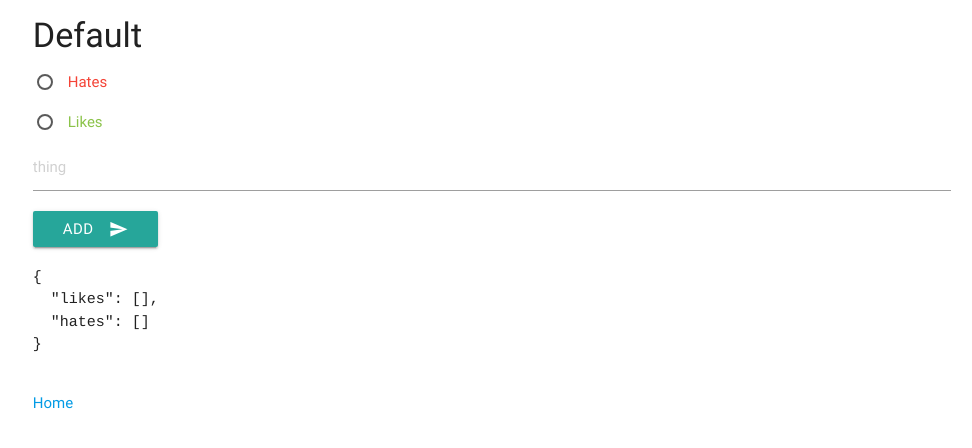
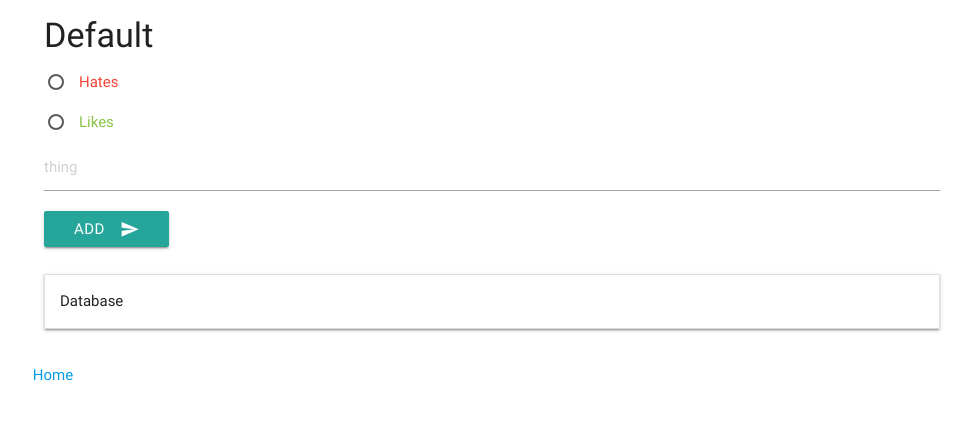
Before and after one commit to robinchow/negative-prefs-website, a Flask app: page /update in a window 1280 px wide. Shown: the top 448 px of the page, without its empty margins (148-1120 px from the left). Run offline with Flask 2, Linux system fonts and the light colour scheme; data that the repository does not hold is empty; some libraries are stand-ins or nearby versions.

Commit message:
update page now collapses database on page load by default

```diff
--- a/app/templates/update.html
+++ b/app/templates/update.html
@@ -16,6 +16,7 @@
     <script src="//cdnjs.cloudflare.com/ajax/libs/materialize/0.100.2/js/materialize.min.js"></script>
 
     <div class="row">
+      <div class="col s12">
       <form id="update-form" action="#">
 		<h4>{{ person }}</h4>
 		<p>
@@ -32,9 +33,21 @@
             <i class="material-icons right">send</i>
         </button>
       </form>
+      </div>
     </div>
     <div class="row">
-        <pre id="db-json" style="font-family:Courier,monospace;"></pre>
+      <div class="col s12">
+        <ul class="collapsible" data-collapsible="accordion">
+          <li>
+            <div class="collapsible-header">
+              Database
+            </div>
+            <div class="collapsible-body">
+              <pre id="db-json" style="font-family:Courier,monospace;"></pre>
+            </div>
+          </li>
+        </ul>
+      </div>
     </div>
 
     <div class="row">
```
